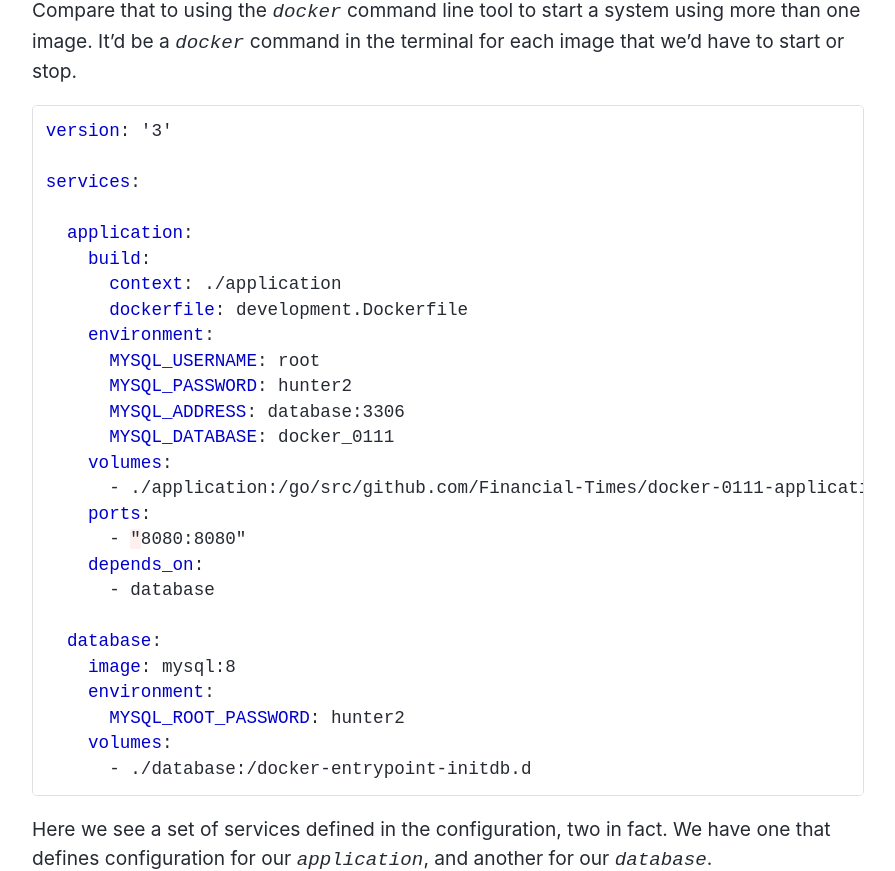
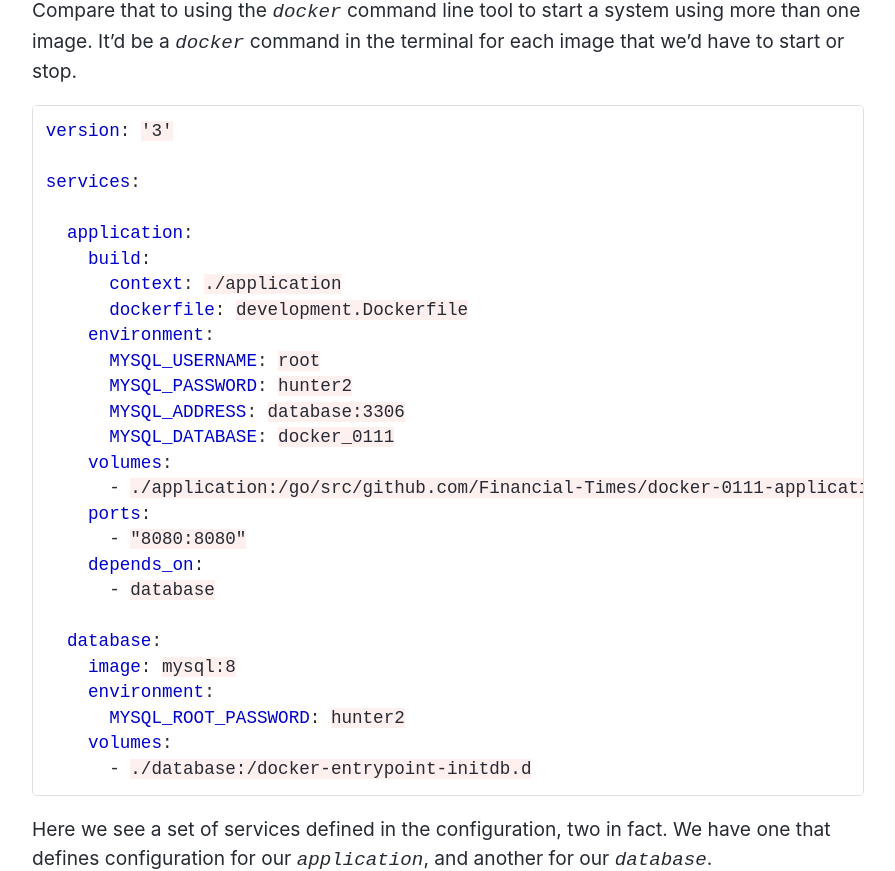
Before and after one commit to sjparkinson/uncomplicated.systems, a Jekyll site: the page built from _posts/2018-06-19-docker-0111-docker-compose.md, in a window 1280 px wide. Shown: the part 2397-3268 px from the top of the page, without its empty margins (192-1087 px from the left). Built offline with Jekyll 4.4.1, drawn with Linux system fonts in a browser that asks for light colours; comment, search, counter and statistics services are not loaded; the repository's description, which GitHub fills in, is left out.

Commit message:
Update highlight.css

```diff
--- a/assets/css/highlight.css
+++ b/assets/css/highlight.css
@@ -51,6 +51,8 @@
 .highlight .sc { color: #0044DD } /* Literal.String.Char */
 .highlight .dl { background-color: #fff0f0 } /* Literal.String.Delimiter */
 .highlight .sd { color: #DD4422 } /* Literal.String.Doc */
+.highlight .s { background-color: #fff0f0 } /* Literal.String */
+.highlight .s1 { background-color: #fff0f0 } /* Literal.String.Single */
 .highlight .s2 { background-color: #fff0f0 } /* Literal.String.Double */
 .highlight .se { color: #666666; font-weight: bold; background-color: #fff0f0 } /* Literal.String.Escape */
 .highlight .sh { background-color: #fff0f0 } /* Literal.String.Heredoc */
```
